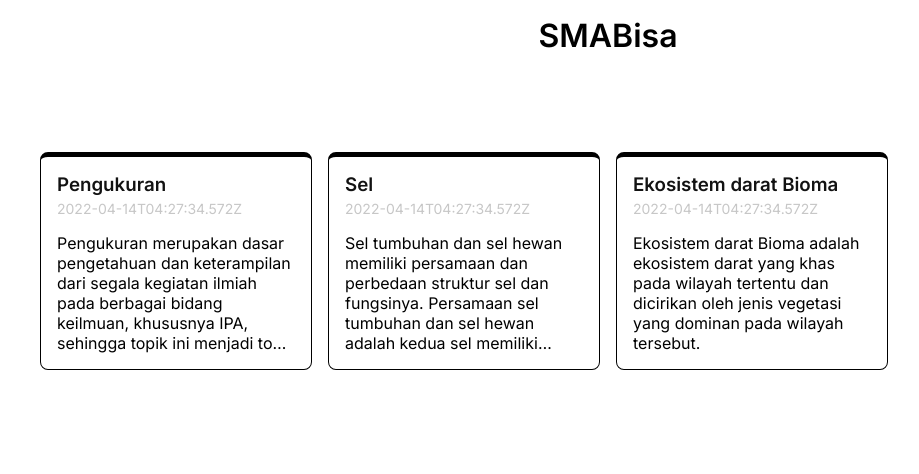
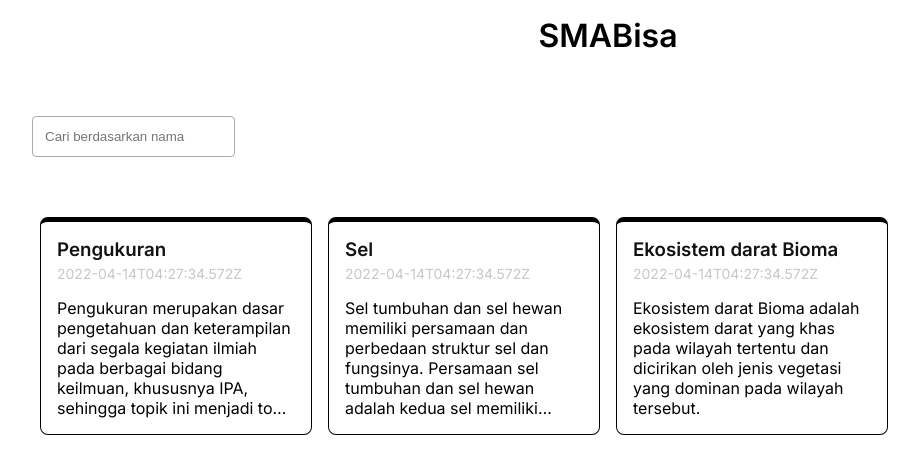
Before and after one commit to B-RunP/sma-bisa, a React (Create React App) app: page / in a window 1280 px wide. Shown: the top 474 px of the page, without its empty margins (32-951 px from the left). Built offline with nearby package versions, Linux system fonts and the light colour scheme.

Commit message:
menambah fitur search pada lessonpage

```diff
--- /dev/null
+++ b/src/component/SearchBar.js
@@ -0,0 +1,20 @@
+import React from 'react';
+import PropTypes from 'prop-types';
+
+function SearchBar({ keyword, keywordChange }) {
+  return (
+    <input
+      className="search-bar"
+      type="text"
+      placeholder="Cari berdasarkan nama"
+      value={keyword}
+      onChange={(event) => keywordChange(event.target.value)} />
+  )
+}
+
+SearchBar.propType = {
+  keyword: PropTypes.string.isRequired,
+  keywordChange: PropTypes.func.isRequired
+}
+
+export default SearchBar;
--- a/src/pages/LessonPage.js
+++ b/src/pages/LessonPage.js
@@ -1,12 +1,51 @@
 import React from "react";
+import { useSearchParams } from 'react-router-dom';
 import LessonList from "../component/LessonList";
+import SearchBar from "../component/SearchBar";
 import { getAllLessons } from "../utils/data";
 
-function LessonPage() {
-    const lessons = getAllLessons();
-    return (
-        <LessonList lessons={lessons} />
-    )
+function LessonPageWrapper() {
+    const [searchParams, setSearchParams] = useSearchParams();
+    const keyword = searchParams.get('keyword');
+    function changeSearchParams(keyword) {
+      setSearchParams({ keyword });
+    }
+
+    return <LessonPage defaultKeyword={keyword} keywordChange={changeSearchParams} />
+  }
+
+class LessonPage extends React.Component{
+    constructor(props){
+        super(props);
+        this.state = {
+            lessons: getAllLessons(),
+            keyword: props.defaultKeyword || '',
+        }
+
+        this.onKeywordChangeHandler = this.onKeywordChangeHandler.bind(this);
+    }
+
+    onKeywordChangeHandler(keyword) {
+        this.setState(() => {
+          return {
+            keyword,
+          }
+        });
+        this.props.keywordChange(keyword);
+    }
+
+    render() {
+        const lessons = this.state.lessons.filter((lesson) => {
+            return lesson.title.toLowerCase().includes(
+              this.state.keyword.toLowerCase()
+            );
+          });
+        return (
+            <React.Fragment>
+                <SearchBar keyword={this.state.keyword} keywordChange={this.onKeywordChangeHandler} />
+                <LessonList lessons={lessons} />
+            </React.Fragment>
+    )}
 }
 
-export default LessonPage;
+export default LessonPageWrapper;
--- a/src/utils/data.js
+++ b/src/utils/data.js
@@ -6,7 +6,6 @@
         mapel: 'IPA',
         kelas: '10',
         createdAt: '2022-04-14T04:27:34.572Z',
-        archived: false,
     },
     {
         id: 'lesson-2',
@@ -15,7 +14,6 @@
         mapel: 'IPA',
         kelas: '11',
         createdAt: '2022-04-14T04:27:34.572Z',
-        archived: false,
     },
     {
         id: 'lesson-3',
@@ -24,8 +22,9 @@
         mapel: 'IPA',
         kelas: '12',
         createdAt: '2022-04-14T04:27:34.572Z',
-        archived: false,
     },
+
+
 ];
 
 function getAllLessons() {
```
